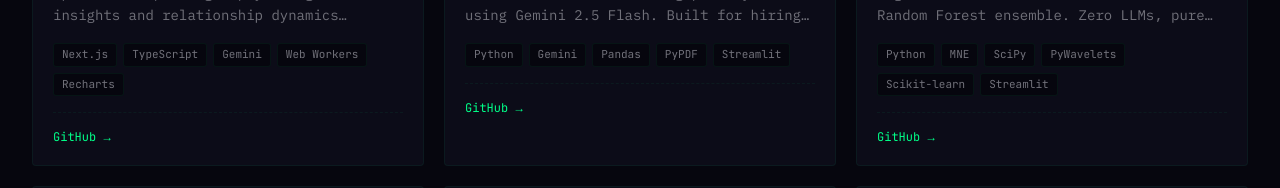
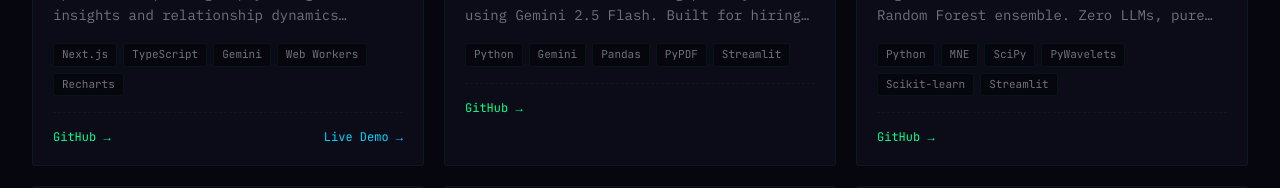
Before and after one commit to Swapnil-bo/Portfolio, a React (Vite) app: page / in a window 1280 px wide. Shown: the part 2600-2788 px from the top of the page. Built offline with nearby package versions, Linux system fonts and the light colour scheme.

Commit message:
feat: add Chat-Vibe live demo link

```diff
--- a/src/data/projects.js
+++ b/src/data/projects.js
@@ -60,7 +60,7 @@
     category: "Full-Stack",
     featured: false,
     github: "https://github.com/Swapnil-bo/Chat-Vibe",
-    demo: null
+    demo: "https://chat-vibe-psi.vercel.app/"
   },
   {
     name: "ResumeRank-AI",
```
Also changed, not shown: .claude/settings.json.
